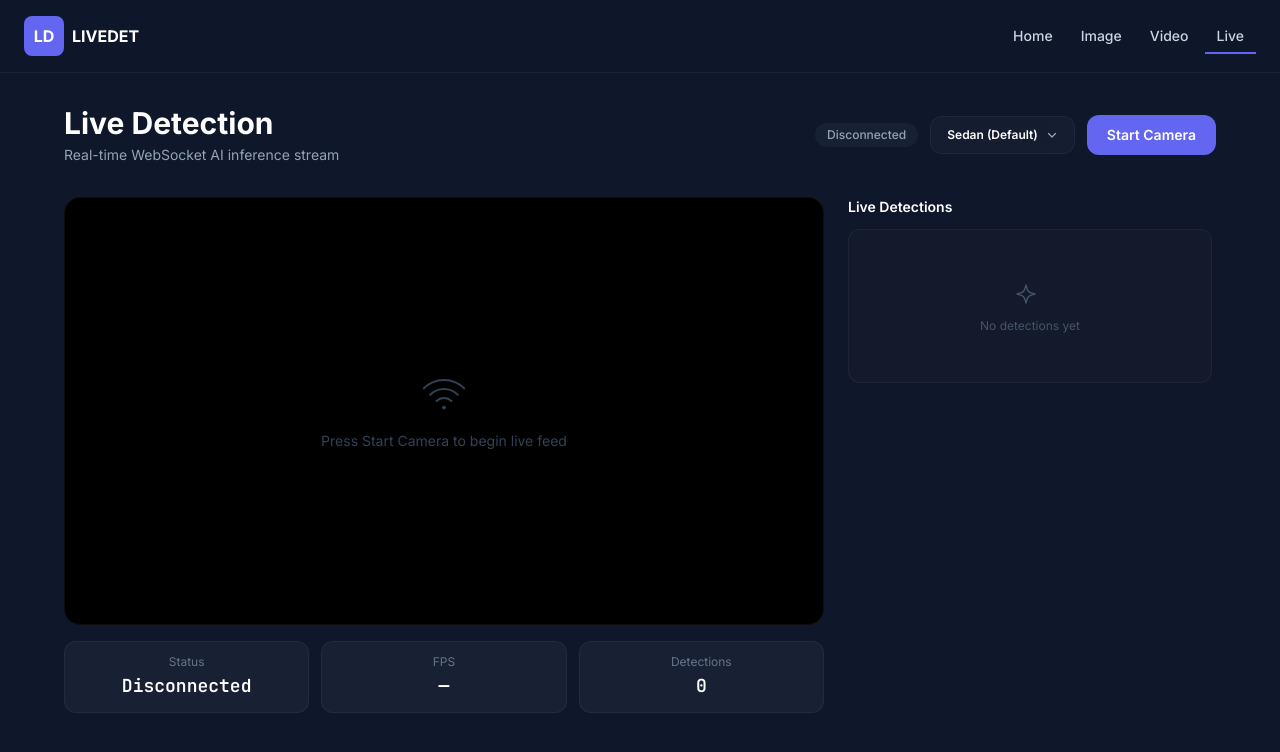
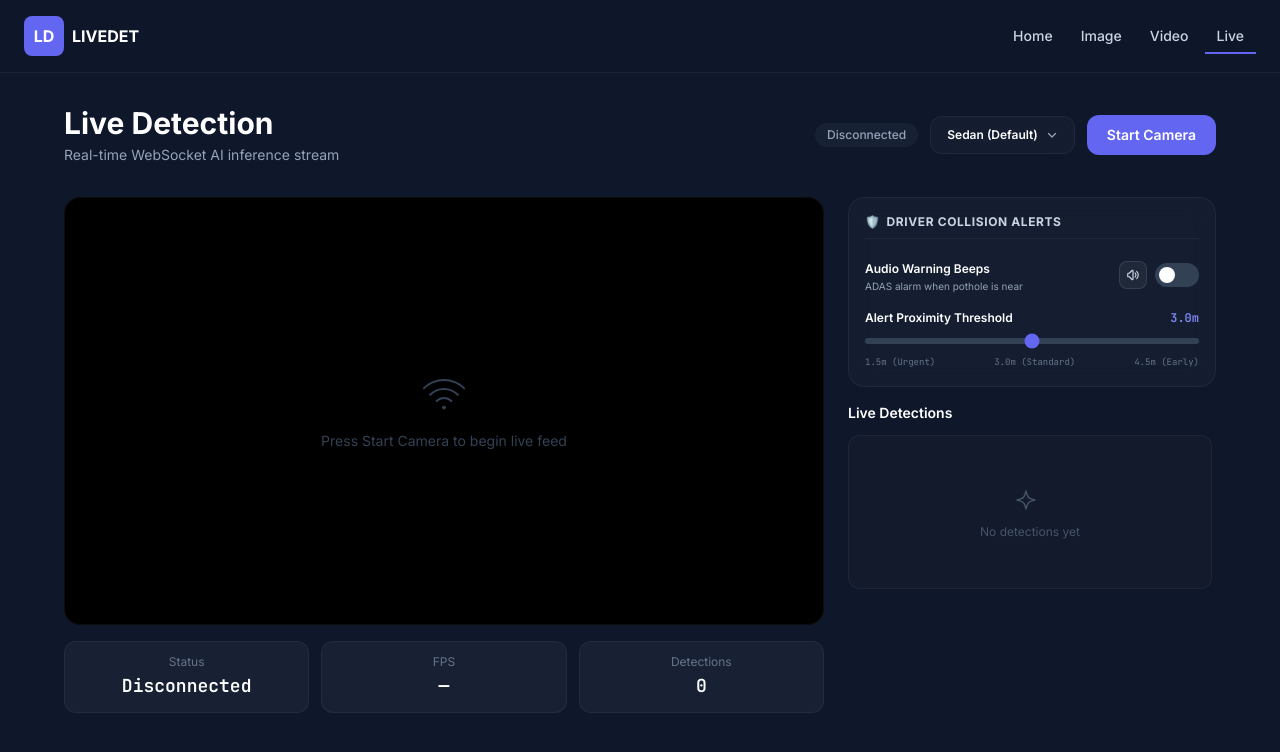
Before and after one commit to IhsanMhd-mr/livedet, a React (Vite) app in the folder frontend/: page /live in a window 1280 px wide. Shown: the top 752 px of the page. Built offline with nearby package versions, Linux system fonts and the light colour scheme.

Commit message:
feat: add live detection dashboard with real-time WebSocket visualization and audio hazard alerts

```diff
--- a/frontend/src/pages/LiveDetection.jsx
+++ b/frontend/src/pages/LiveDetection.jsx
@@ -56,6 +56,11 @@ export default function LiveDetection() {
   const [selectedPreset, setSelectedPreset] = useState('sedan')
   const [isDropdownOpen, setIsDropdownOpen] = useState(false)
 
+  // Driver Alert States
+  const [audioAlertEnabled, setAudioAlertEnabled] = useState(false)
+  const [proximityThreshold, setProximityThreshold] = useState(3.0)
+  const [isAlertActive, setIsAlertActive] = useState(false)
+
   const videoRef        = useRef(null)
   const displayCanvasRef = useRef(null)
   const captureCanvasRef = useRef(null)
@@ -66,8 +71,71 @@ export default function LiveDetection() {
   const wsConnectedRef  = useRef(false)
   const dropdownRef      = useRef(null)
 
+  // Refs for access in animation frame loop without stale closures
+  const audioAlertEnabledRef = useRef(audioAlertEnabled)
+  const proximityThresholdRef = useRef(proximityThreshold)
+  const lastBeepTimeRef = useRef(0)
+
   useEffect(() => { detectionsRef.current = detections }, [detections])
   useEffect(() => { wsConnectedRef.current = isConnected }, [isConnected])
+  useEffect(() => { audioAlertEnabledRef.current = audioAlertEnabled }, [audioAlertEnabled])
+  useEffect(() => { proximityThresholdRef.current = proximityThreshold }, [proximityThreshold])
+
+  // Web Audio API driver alarm sound synthesis
+  const playWarningSound = useCallback(() => {
+    try {
+      const AudioContext = window.AudioContext || window.webkitAudioContext
+      if (!AudioContext) return
+      const ctx = new AudioContext()
+      const now = ctx.currentTime
+
+      const playTone = (time, freq, dur) => {
+        const osc = ctx.createOscillator()
+        const gain = ctx.createGain()
+        osc.type = 'sine'
+        osc.frequency.setValueAtTime(freq, time)
+
+        gain.gain.setValueAtTime(0, time)
+        gain.gain.linearRampToValueAtTime(0.3, time + 0.02)
+        gain.gain.exponentialRampToValueAtTime(0.001, time + dur)
+
+        osc.connect(gain)
+        gain.connect(ctx.destination)
+        osc.start(time)
+        osc.stop(time + dur)
+      }
+
+      // Urgent, clean double-beep ADAS sound
+      playTone(now, 920, 0.12)
+      playTone(now + 0.18, 920, 0.15)
+    } catch (err) {
+      console.error('Audio synthesis failed:', err)
+    }
+  }, [])
+
+  // Check detections and trigger alerts when websocket receives new detections
+  useEffect(() => {
+    if (!isConnected) {
+      setIsAlertActive(false)
+      return
+    }
+
+    const hazardExists = detections.some(d => {
+      const isHighSeverity = d.severity === 'High' || d.severity === 'Critical'
+      const dist = d.distance_m ?? 5.0
+      return isHighSeverity && dist <= proximityThreshold
+    })
+
+    setIsAlertActive(hazardExists)
+
+    if (hazardExists && audioAlertEnabled) {
+      const nowMs = Date.now()
+      if (nowMs - lastBeepTimeRef.current > 1000) {
+        playWarningSound()
+        lastBeepTimeRef.current = nowMs
+      }
+    }
+  }, [detections, proximityThreshold, audioAlertEnabled, isConnected, playWarningSound])
 
   useEffect(() => {
     function handleClickOutside(event) {
@@ -129,12 +197,23 @@ export default function LiveDetection() {
           const ctx = canvas.getContext('2d')
           ctx.drawImage(video, 0, 0, canvas.width, canvas.height)
 
+          const isBlinkOn = Math.floor(Date.now() / 250) % 2 === 0
+
+
           for (const d of detectionsRef.current) {
             if (!d.bbox) continue
             const [bx, by, bw, bh] = d.bbox
-            const color = SEVERITY_COLORS[d.severity] || '#10b981'
 
-            ctx.strokeStyle = color; ctx.lineWidth = 2
+            const isHighSeverity = d.severity === 'High' || d.severity === 'Critical'
+            const dist = d.distance_m ?? 5.0
+            const isHazard = isHighSeverity && dist <= proximityThresholdRef.current
+
+            let color = SEVERITY_COLORS[d.severity] || '#10b981'
+            if (isHazard && isBlinkOn) {
+              color = '#ef4444' // Blink red
+            }
+
+            ctx.strokeStyle = color; ctx.lineWidth = isHazard ? 3 : 2
             ctx.strokeRect(bx, by, bw, bh)
 
             const cs = 8; ctx.fillStyle = color
@@ -143,14 +222,22 @@ export default function LiveDetection() {
             ctx.fillRect(bx - 1, by + bh - 1, cs, 2); ctx.fillRect(bx - 1, by + bh - cs + 1, 2, cs)
             ctx.fillRect(bx + bw - cs + 1, by + bh - 1, cs, 2); ctx.fillRect(bx + bw - 1, by + bh - cs + 1, 2, cs)
 
+            // Draw a second pulsing border for warning
+            if (isHazard) {
+              const pulseOffset = Math.abs(Math.sin(Date.now() / 150)) * 5
+              ctx.strokeStyle = 'rgba(239, 68, 68, 0.4)'
+              ctx.lineWidth = 1.5
+              ctx.strokeRect(bx - pulseOffset, by - pulseOffset, bw + pulseOffset * 2, bh + pulseOffset * 2)
+            }
+
             ctx.fillStyle = color + '12'; ctx.fillRect(bx, by, bw, bh)
 
             const cls = d.class_name || 'Defect'
             const severityScore = d.severity_score !== undefined ? d.severity_score : (d.confidence ?? 0)
             const severityPercent = Math.round(severityScore * 100)
             const lines = [
-              `${cls} | ${d.severity} ${severityPercent}%`,
-              `D: ${d.depth_cm?.toFixed(1) ?? '—'}cm  W: ${d.width_cm?.toFixed(1) ?? '—'}cm`,
+              `${isHazard ? '⚠️ CRITICAL RISK | ' : ''}${cls} | ${d.severity} ${severityPercent}%`,
+              `D: ${d.depth_cm?.toFixed(1) ?? '—'}cm  W: ${d.width_cm?.toFixed(1) ?? '—'}cm${d.distance_m !== undefined ? `  Dist: ${d.distance_m.toFixed(1)}m` : ''}`,
             ]
             ctx.font = 'bold 12px "Outfit","Inter","Segoe UI",sans-serif'
             ctx.textBaseline = 'top'
@@ -159,8 +246,10 @@ export default function LiveDetection() {
             const lblH = lh * lines.length + pad * 2
             const lblY = by - lblH - 2 > 0 ? by - lblH - 2 : by + bh + 2
 
-            ctx.fillStyle = 'rgba(15,23,42,0.85)'; ctx.fillRect(bx, lblY, lblW, lblH)
-            ctx.fillStyle = color;                 ctx.fillRect(bx, lblY, 3, lblH)
+            ctx.fillStyle = isHazard && isBlinkOn ? 'rgba(239, 68, 68, 0.95)' : 'rgba(15, 23, 42, 0.85)'
+            ctx.fillRect(bx, lblY, lblW, lblH)
+            ctx.fillStyle = isHazard && !isBlinkOn ? 'rgba(15, 23, 42, 0.85)' : color
+            ctx.fillRect(bx, lblY, 3, lblH)
             ctx.fillStyle = '#f8fafc'
             lines.forEach((line, i) => ctx.fillText(line, bx + pad + 4, lblY + pad + i * lh))
           }
@@ -406,6 +495,35 @@ export default function LiveDetection() {
                 </div>
               </div>
             )}
+
+            {/* Top Dashboard Warning Bar (Vehicle Hazard Blinkers) */}
+            <AnimatePresence>
+              {isAlertActive && (
+                <motion.div
+                  initial={{ opacity: 0, y: -20 }}
+                  animate={{ opacity: 1, y: 0 }}
+                  exit={{ opacity: 0, y: -20 }}
+                  transition={{ type: "spring", stiffness: 300, damping: 25 }}
+                  className="absolute top-0 left-0 right-0 h-10 bg-[#7f1d1d]/90 backdrop-blur-md border-b border-danger-500/30 px-6 flex items-center justify-between text-xs z-50 select-none font-sans font-extrabold"
+                >
+                  {/* Left Blinker Arrow */}
+                  <div className="flex gap-1.5 text-danger-500 text-sm animate-pulse tracking-tighter">
+                    <span>◀</span><span>◀</span><span>◀</span>
+                  </div>
+
+                  {/* Warning center text */}
+                  <div className="flex items-center gap-2 text-red-200 tracking-widest uppercase text-[10px]">
+                    <span className="text-xs">⚠️</span>
+                    <span>HAZARD ALERT: POTHOLE CLOSE</span>
+                  </div>
+
+                  {/* Right Blinker Arrow */}
+                  <div className="flex gap-1.5 text-danger-500 text-sm animate-pulse tracking-tighter">
+                    <span>▶</span><span>▶</span><span>▶</span>
+                  </div>
+                </motion.div>
+              )}
+            </AnimatePresence>
           </div>
 
           {/* Stats */}
@@ -424,6 +542,79 @@ export default function LiveDetection() {
         </div>
 
         {/* Detections sidebar */}
+        <div className="space-y-4">
+          {/* Driver Alert Settings Panel */}
+          <div className="rounded-2xl border border-white/5 bg-surface-800/40 backdrop-blur-md p-4 space-y-4">
+            <div className="flex items-center justify-between border-b border-white/5 pb-2">
+              <h3 className="text-xs font-bold uppercase tracking-wider text-slate-300 font-sans flex items-center gap-1.5">
+                <span>🛡️</span> Driver Collision Alerts
+              </h3>
+              {isAlertActive && (
+                <span className="relative flex h-2.5 w-2.5">
+                  <span className="animate-ping absolute inline-flex h-full w-full rounded-full bg-danger-400 opacity-75"></span>
+                  <span className="relative inline-flex rounded-full h-2.5 w-2.5 bg-danger-500"></span>
+                </span>
+              )}
+            </div>
+
+            <div className="space-y-4">
+              {/* Audio alert toggle switch */}
+              <div className="flex items-center justify-between">
+                <div>
+                  <label className="text-xs font-semibold text-white">Audio Warning Beeps</label>
+                  <p className="text-[10px] text-slate-400">ADAS alarm when pothole is near</p>
+                </div>
+                <div className="flex items-center gap-2">
+                  <button
+                    type="button"
+                    onClick={playWarningSound}
+                    className="p-1.5 rounded-lg border border-white/10 bg-white/5 hover:bg-white/10 text-slate-300 transition-colors"
+                    title="Test warning sound"
+                  >
+                    <svg className="w-3.5 h-3.5" fill="none" viewBox="0 0 24 24" stroke="currentColor">
+                      <path strokeLinecap="round" strokeLinejoin="round" strokeWidth={2} d="M15.536 8.464a5 5 0 010 7.072m2.828-9.9a9 9 0 010 12.728M5.586 15H4a1 1 0 01-1-1v-4a1 1 0 011-1h1.586l4.707-4.707C10.923 3.663 12 4.109 12 5v14c0 .891-1.077 1.337-1.707.707L5.586 15z" />
+                    </svg>
+                  </button>
+                  <button
+                    type="button"
+                    onClick={() => setAudioAlertEnabled(!audioAlertEnabled)}
+                    className={`relative inline-flex h-6 w-11 items-center rounded-full transition-colors focus:outline-none ${
+                      audioAlertEnabled ? 'bg-brand-500' : 'bg-slate-700'
+                    }`}
+                  >
+                    <span
+                      className={`inline-block h-4 w-4 transform rounded-full bg-white transition-transform ${
+                        audioAlertEnabled ? 'translate-x-6' : 'translate-x-1'
+                      }`}
+                    />
+                  </button>
+                </div>
+              </div>
+
+              {/* Proximity Threshold slider */}
+              <div className="space-y-1.5">
+                <div className="flex items-center justify-between">
+                  <label className="text-xs font-semibold text-white">Alert Proximity Threshold</label>
+                  <span className="font-mono text-xs font-bold text-brand-400">{proximityThreshold.toFixed(1)}m</span>
+                </div>
+                <input
+                  type="range"
+                  min="1.5"
+                  max="4.5"
+                  step="0.1"
+                  value={proximityThreshold}
+                  onChange={(e) => setProximityThreshold(parseFloat(e.target.value))}
+                  className="w-full h-1.5 bg-slate-700 rounded-lg appearance-none cursor-pointer accent-brand-500"
+                />
+                <div className="flex justify-between text-[9px] text-slate-500 font-mono">
+                  <span>1.5m (Urgent)</span>
+                  <span>3.0m (Standard)</span>
+                  <span>4.5m (Early)</span>
+                </div>
+              </div>
+            </div>
+          </div>
+
           <div className="space-y-3">
             <div className="flex items-center justify-between">
               <h2 className="text-sm font-semibold text-white">
@@ -458,5 +649,6 @@ export default function LiveDetection() {
           </div>
         </div>
       </div>
+    </div>
   )
 }
```
Also changed, not shown: 1 other file (tests, documents, lock files or other folders). Lines whose indentation alone changed are shown as unchanged.
